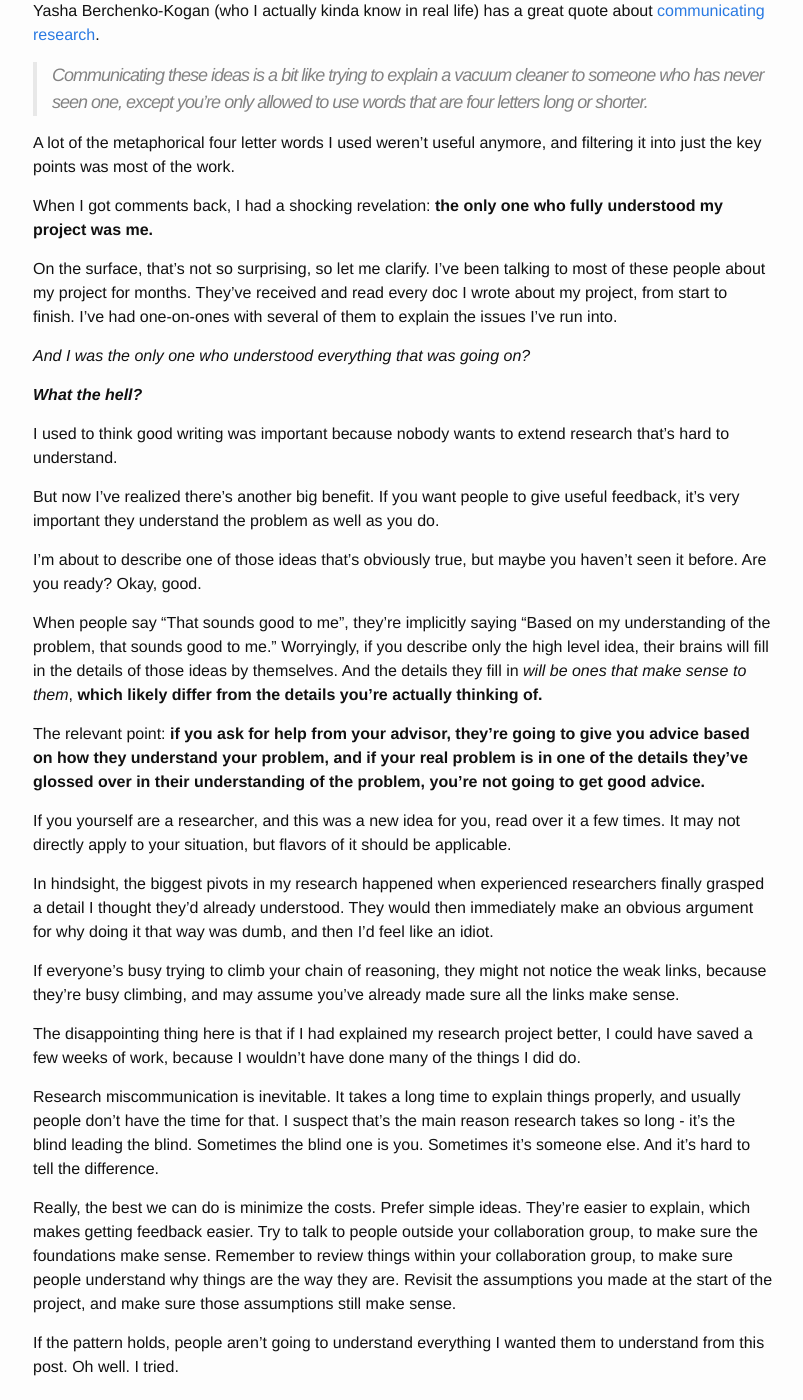
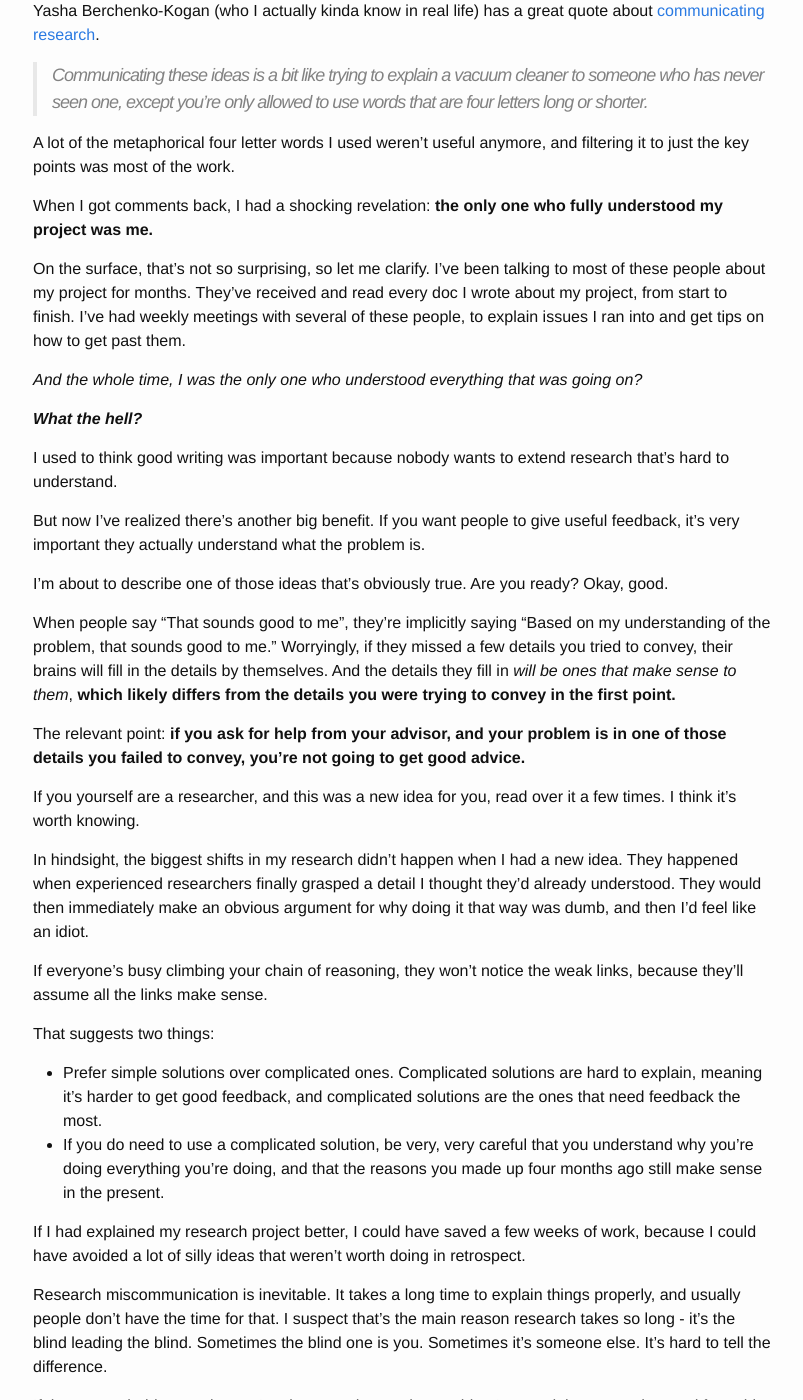
Before and after one commit to alexirpan/alexirpan.github.io, a Jekyll site: the page built from _posts/2017-01-25-research-comm.markdown, in a window 1280 px wide and 1400 px high, scrolled down 731 px. Shown: the whole window, without its empty margins (237-1040 px from the left). Built offline with Jekyll 4.4.1, drawn with Linux system fonts in a browser that asks for light colours.

Commit message:
Okay couldn't resist a few edits

```diff
--- a/_posts/2017-01-25-research-comm.markdown
+++ b/_posts/2017-01-25-research-comm.markdown
@@ -1,7 +1,7 @@
 ---
 layout: post
 title:  "Research Communication is Hard"
-date:   2017-01-25 02:17:00 -0800
+date:   2017-01-25 02:30:00 -0800
 ---
 
 I've been working on my current research project for around four to six months.
@@ -39,17 +39,18 @@ about [communicating research](https://gist.github.com/stoutbeard/4158578).
 > Communicating these ideas is a bit like trying to explain a vacuum cleaner to someone who has never seen one, except you're only allowed to use words that are four letters long or shorter.
 
 A lot of the metaphorical four letter words I used weren't useful anymore, and
-filtering it into just the key points was most of the work.
+filtering it to just the key points was most of the work.
 
 When I got comments back, I had a shocking revelation: **the only one who fully
 understood my project was me.**
 
 On the surface, that's not so surprising, so let me clarify. I've been talking
 to most of these people about my project for months. They've received and read
-every doc I wrote about my project, from start to finish. I've had one-on-ones
-with several of them to explain the issues I've run into.
+every doc I wrote about my project, from start to finish. I've had
+weekly meetings with several of these people, to explain issues I ran into
+and get tips on how to get past them.
 
-*And I was the only one who understood everything that was going on?*
+*And the whole time, I was the only one who understood everything that was going on?*
 
 **_What the hell?_**
 
@@ -57,54 +58,51 @@ I used to think good writing was important because nobody wants to extend resear
 that's hard to understand.
 
 But now I've realized there's another big benefit. If you want people to give
-useful feedback, it's very important they understand the problem as well as you
-do.
+useful feedback, it's very important they actually understand what the problem is.
 
-I'm about to describe one of those ideas that's obviously true, but maybe you
-haven't seen it before. Are you ready? Okay, good.
+I'm about to describe one of those ideas that's obviously true.
+Are you ready? Okay, good.
 
 When people say "That sounds good to me", they're implicitly saying "Based on
-my understanding of the problem, that sounds good to me." Worryingly, if you
-describe only the high level idea, their brains will fill in the details
-of those ideas by themselves. And the details they fill in *will be ones that
-make sense to them*, **which likely differ from the details you're actually
-thinking of.**
+my understanding of the problem, that sounds good to me." Worryingly, if they
+missed a few details you tried to convey, their brains will fill in the details
+by themselves. And the details they fill in *will be ones that
+make sense to them*, **which likely differs from the details you were
+trying to convey in the first point.**
 
-The relevant point: **if you ask for help from your advisor, they're going to
-give you advice based on how they understand your problem, and if your real
-problem is in one of the details they've glossed over in their understanding
-of the problem, you're not going to get good advice.**
+The relevant point: **if you ask for help from your advisor, and your problem
+is in one of those details you failed to convey, you're not going to get good advice.**
 
 If you yourself are a researcher, and this was a new idea for you, read over
-it a few times. It may not directly apply to your situation, but flavors of it
-should be applicable.
+it a few times. I think it's worth knowing.
 
-In hindsight, the biggest pivots in my research happened when experienced
+In hindsight, the biggest shifts in my research didn't happen when I had a new
+idea. They happened when experienced
 researchers finally grasped a detail I thought they'd already understood.
 They would then immediately make an obvious argument for why doing it that
 way was dumb, and then I'd feel like an idiot.
 
-If everyone's busy trying to climb your chain of reasoning, they might not
-notice the weak links, because they're busy climbing, and may assume
-you've already made sure all the links make sense.
+If everyone's busy climbing your chain of reasoning, they won't
+notice the weak links, because they'll assume all the links make sense.
 
-The disappointing thing here is that if I had explained my research project
-better, I could have saved a few weeks of work, because I wouldn't have done
-many of the things I did do.
+That suggests two things:
+
+* Prefer simple solutions over complicated ones. Complicated solutions are hard
+to explain, meaning it's harder to get good feedback, and complicated solutions
+are the ones that need feedback the most.
+* If you do need to use a complicated solution, be very, very careful that
+you understand why you're doing everything you're doing, and that the reasons
+you made up four months ago still make sense in the present.
+
+If I had explained my research project better, I could have saved a few weeks
+of work, because I could have avoided a lot of silly ideas that weren't worth
+doing in retrospect.
 
 Research miscommunication is inevitable. It takes a long time to explain things
 properly, and usually people don't have the time for that. I suspect that's the
 main reason research takes so long - it's the blind leading the blind.
 Sometimes the blind one is you. Sometimes it's someone else.
-And it's hard to tell the difference.
-
-Really, the best we can do is minimize the costs. Prefer simple ideas. They're
-easier to explain, which makes getting feedback easier. Try to talk to
-people outside your collaboration group, to make sure the foundations make
-sense. Remember to review things within your collaboration group, to make sure
-people understand why things are the way they are. Revisit the assumptions
-you made at the start of the project, and make sure those assumptions still
-make sense.
+It's hard to tell the difference.
 
 If the pattern holds, people aren't going to understand everything I wanted
 them to understand from this post. Oh well. I tried.
```
